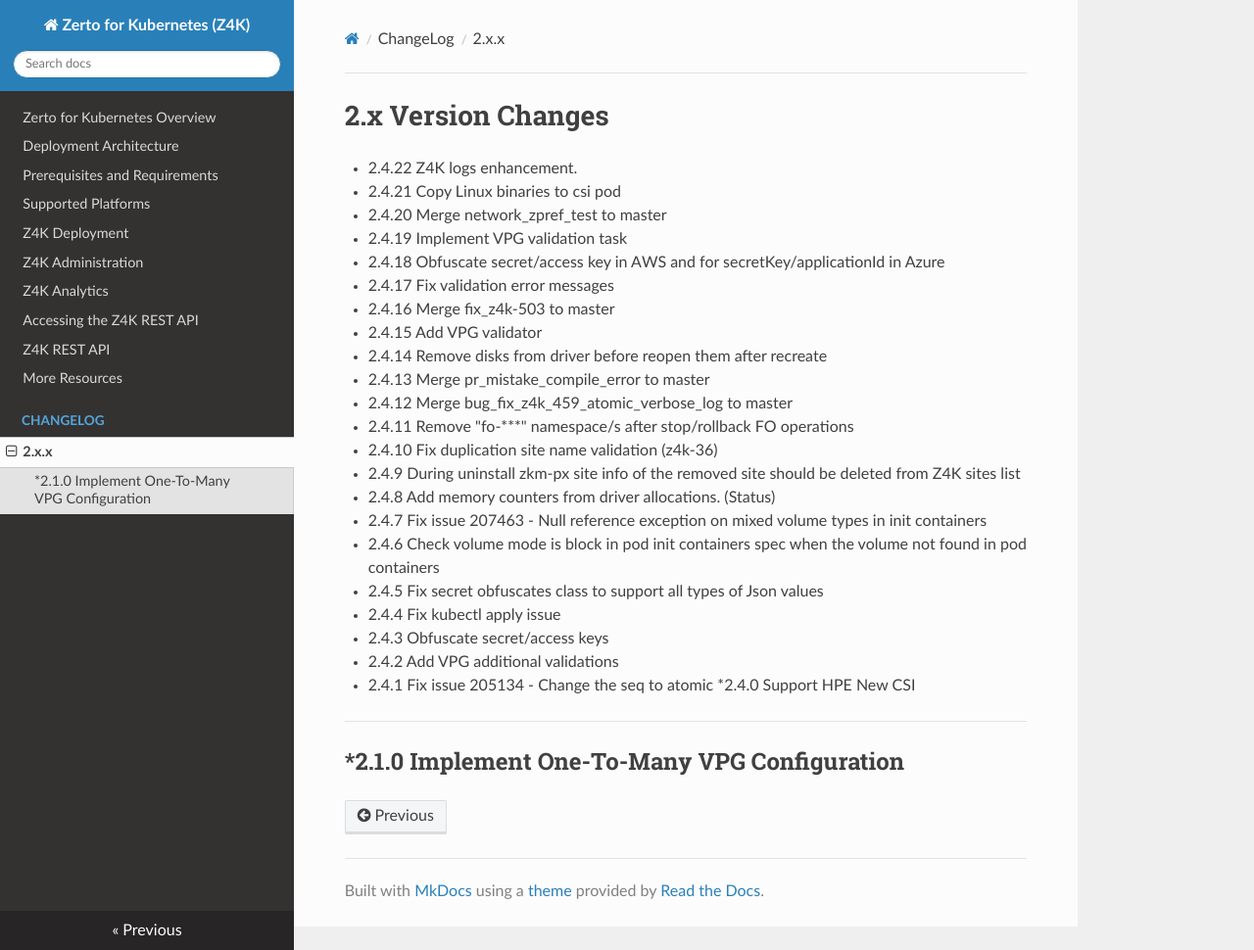
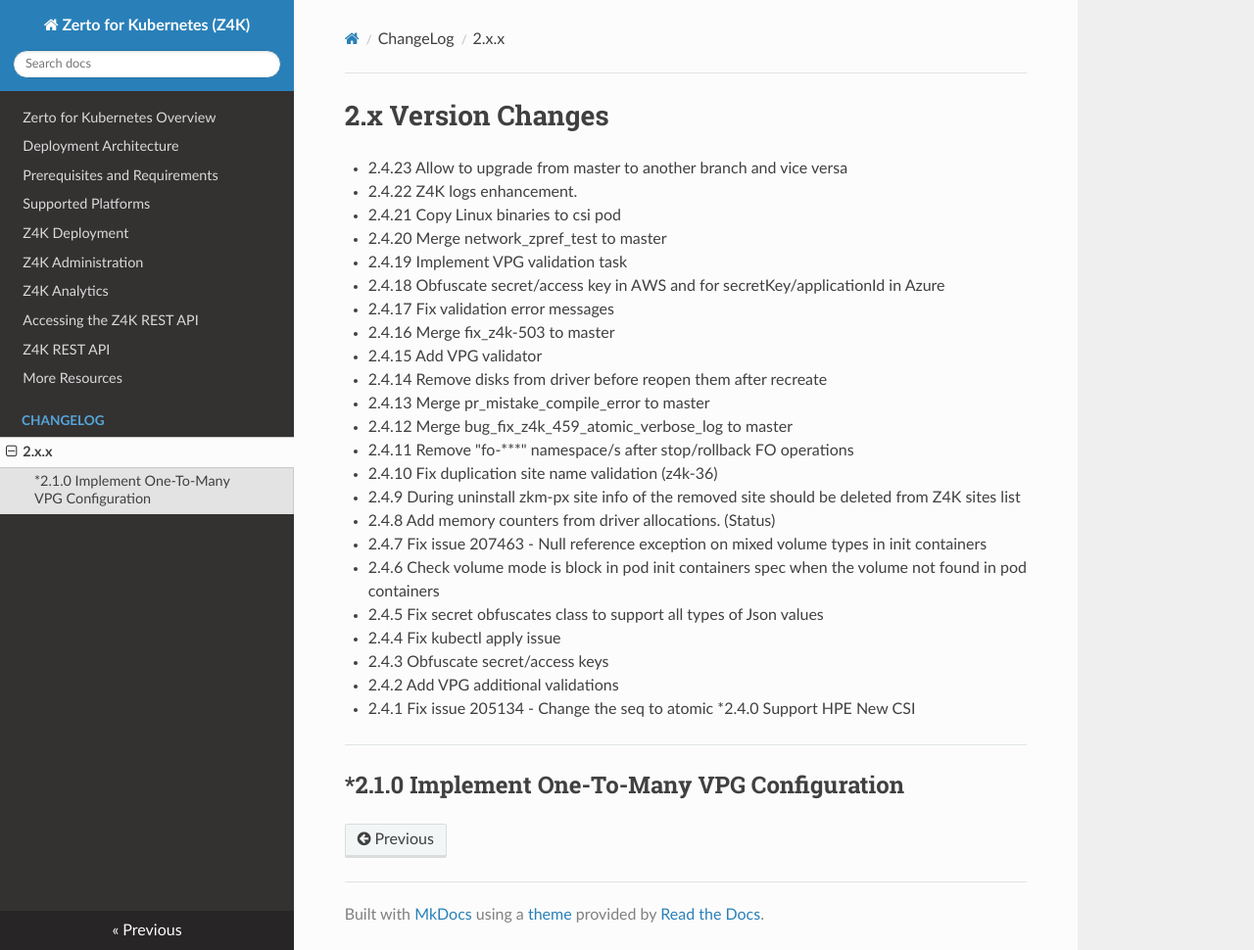
Before and after one commit to ZertoPublic/Z4K, an MkDocs documentation site: the page built from docs/changes/version2.x.x.md, in a window 1280 px wide and 970 px high. Shown: the whole window at 98% size. Built offline with MkDocs 1.6.1, drawn with Linux system fonts in a browser that asks for light colours.

Commit message:
commit all changes on branch :2.4.23 for version:2.4.23

```diff
--- a/docs/changes/version2.x.x.md
+++ b/docs/changes/version2.x.x.md
@@ -1,5 +1,6 @@
 2.x Version Changes
 ===================
+* 2.4.23 Allow to upgrade from master to another branch and vice versa
 * 2.4.22 Z4K logs enhancement.
 * 2.4.21 Copy Linux binaries to csi pod
 * 2.4.20 Merge network_zpref_test to master
```
